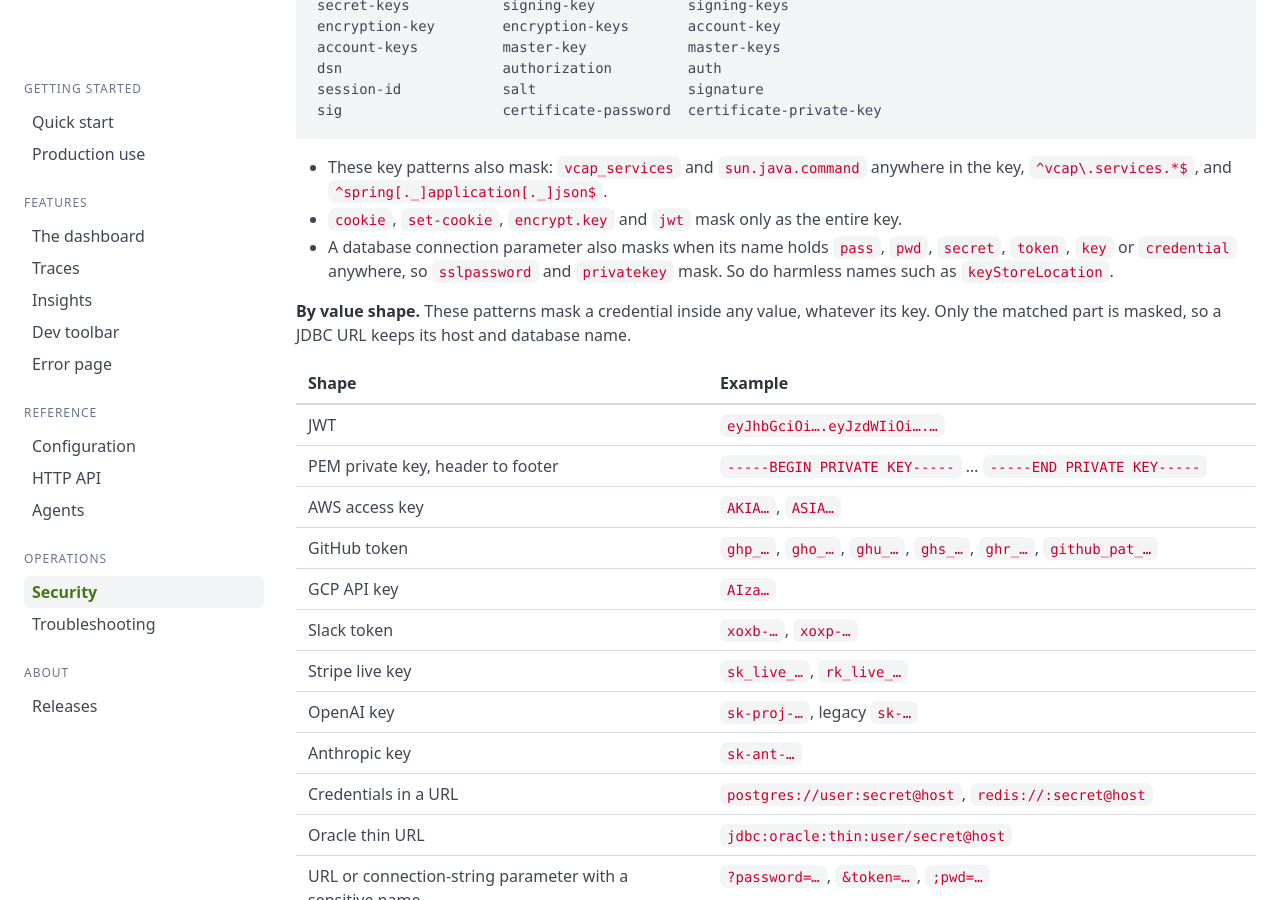
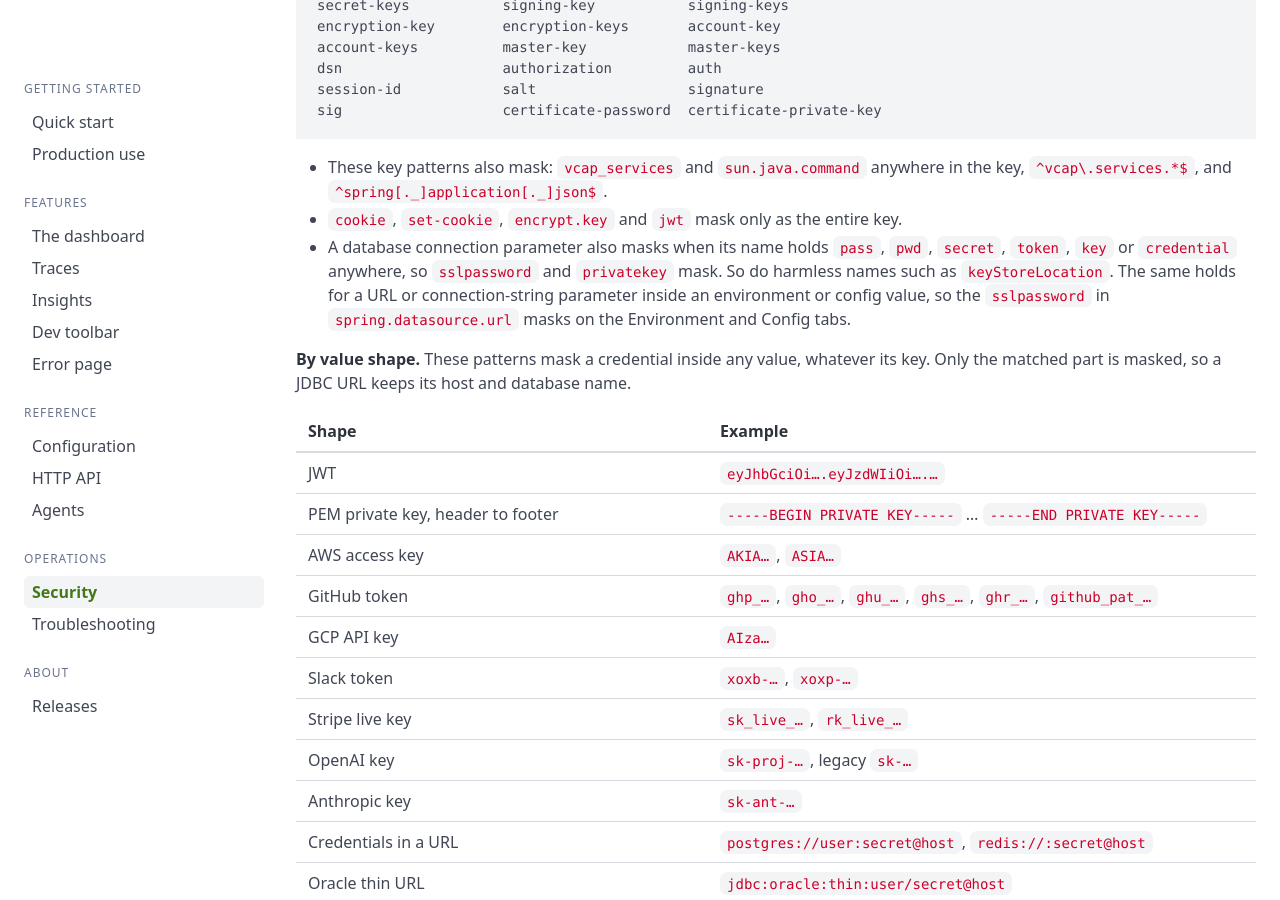
Before and after one commit to peekaboot-org/peekaboot-org.github.io, a Jekyll site: the page built from docs/security.md, in a window 1280 px wide and 900 px high, scrolled down 4890 px. Built offline with Jekyll 4.4.1, drawn with Linux system fonts in a browser that asks for light colours.

Commit message:
docs: say secret URL params in config values mask

```diff
--- a/docs/security.md
+++ b/docs/security.md
@@ -159,7 +159,9 @@ sig                   certificate-password  certificate-private-key
 - `cookie`, `set-cookie`, `encrypt.key` and `jwt` mask only as the entire key.
 - A database connection parameter also masks when its name holds `pass`, `pwd`, `secret`,
   `token`, `key` or `credential` anywhere, so `sslpassword` and `privatekey` mask. So do
-  harmless names such as `keyStoreLocation`.
+  harmless names such as `keyStoreLocation`. The same holds for a URL or connection-string
+  parameter inside an environment or config value, so the `sslpassword` in
+  `spring.datasource.url` masks on the Environment and Config tabs.
 
 **By value shape.** These patterns mask a credential inside any value, whatever its key. Only
 the matched part is masked, so a JDBC URL keeps its host and database name.
```
